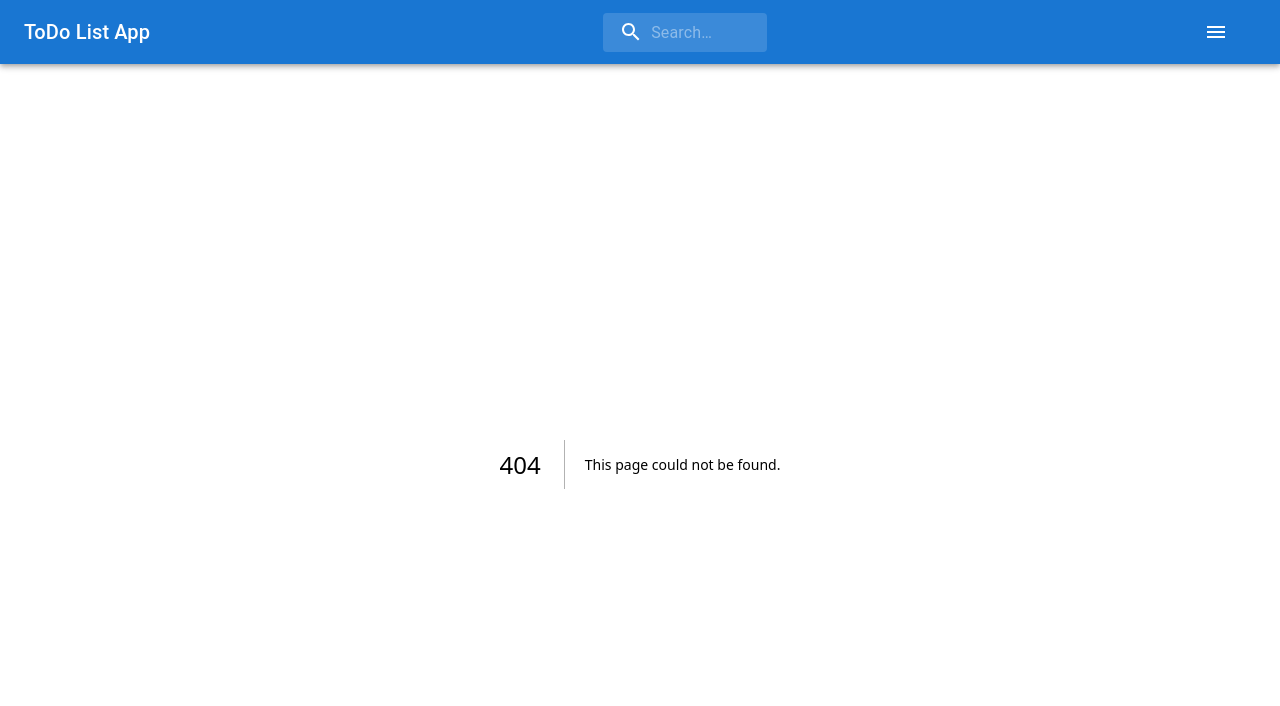
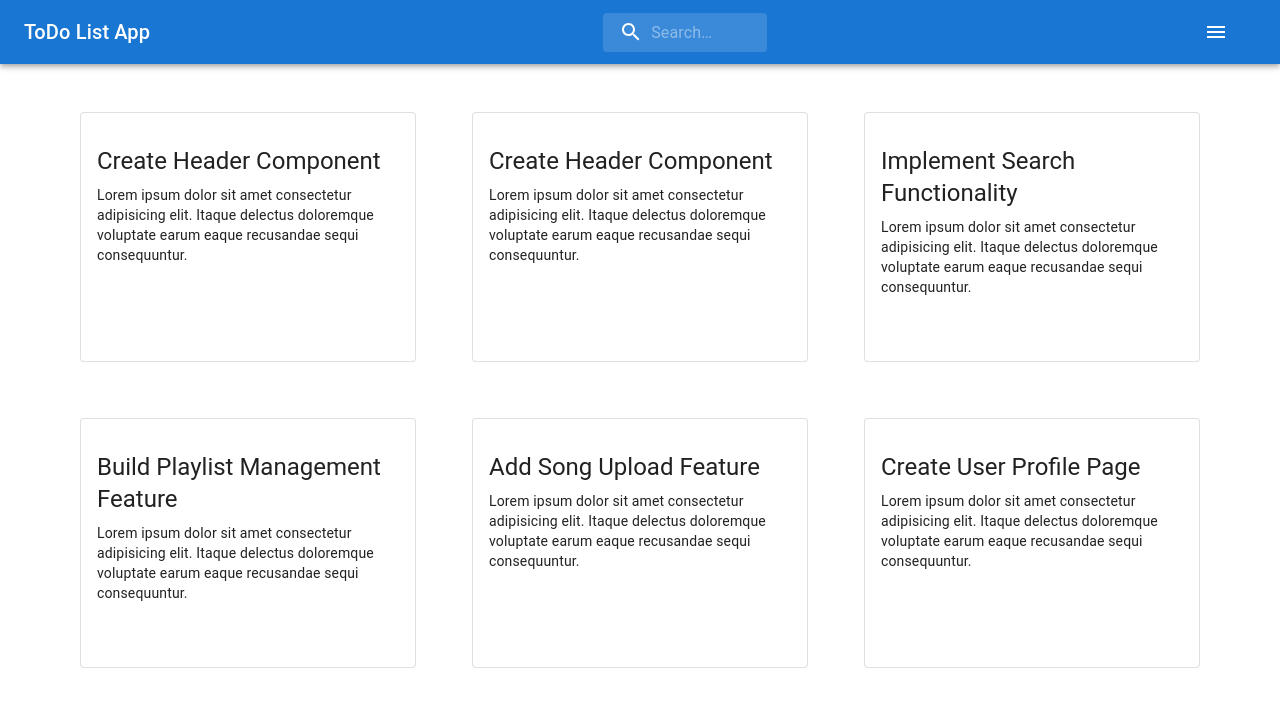
Before and after one commit to revti-kale/todo-app, a Next.js app: page /todo/list in a window 1280 px wide. Before the commit this address had no page. Shown: the top 706 px of the page. Built offline with nearby package versions, Linux system fonts and the light colour scheme.

Commit message:
todo UI component

```diff
--- a/src/app/page.tsx
+++ b/src/app/page.tsx
@@ -1,7 +1,10 @@
+import Header from "./header";
+
+
 export default function Home() {
   return (
    <>
-   <h1>Hello World</h1>
+   <h1>hello world</h1>
    </>
   );
 }
--- /dev/null
+++ b/src/app/todo/list/page.tsx
@@ -0,0 +1,10 @@
+import { ToDoListView } from '@/sections/todo/view';
+
+
+export const metadata = {
+  title: 'ToDo List',
+};
+
+export default function ToDoListViewPage() {
+  return <ToDoListView />;
+}
--- /dev/null
+++ b/src/sections/todo/view/index.ts
@@ -0,0 +1 @@
+export { default as ToDoListView } from './todo-list-view';
--- /dev/null
+++ b/src/sections/todo/view/todo-list-view.tsx
@@ -0,0 +1,84 @@
+import Box from "@mui/material/Box";
+import Card from "@mui/material/Card";
+import CardContent from "@mui/material/CardContent";
+import Container from "@mui/material/Container";
+import Grid from "@mui/material/Grid";
+import Typography from "@mui/material/Typography";
+
+
+const todos = [
+  {
+    title: "Create Header Component",
+    description:
+      "Lorem ipsum dolor sit amet consectetur adipisicing elit. Itaque delectus doloremque voluptate earum eaque recusandae sequi consequuntur.",
+  },
+  {
+    title: "Create Header Component",
+    description:
+      "Lorem ipsum dolor sit amet consectetur adipisicing elit. Itaque delectus doloremque voluptate earum eaque recusandae sequi consequuntur.",
+  },
+  {
+    title: "Implement Search Functionality",
+    description:
+      "Lorem ipsum dolor sit amet consectetur adipisicing elit. Itaque delectus doloremque voluptate earum eaque recusandae sequi consequuntur.",
+  },
+  {
+    title: "Build Playlist Management Feature",
+    description:
+      "Lorem ipsum dolor sit amet consectetur adipisicing elit. Itaque delectus doloremque voluptate earum eaque recusandae sequi consequuntur.",
+  },
+  {
+    title: "Add Song Upload Feature",
+    description:
+      "Lorem ipsum dolor sit amet consectetur adipisicing elit. Itaque delectus doloremque voluptate earum eaque recusandae sequi consequuntur.",
+  },
+  {
+    title: "Create User Profile Page",
+    description:
+      "Lorem ipsum dolor sit amet consectetur adipisicing elit. Itaque delectus doloremque voluptate earum eaque recusandae sequi consequuntur.",
+  },
+];
+
+export default function ToDoListView() {
+  return (
+    <Container maxWidth="lg" sx={{ marginTop: 4 }}>
+      <Grid container spacing={3} justifyContent="center">
+        {todos.map((todo, index) => (
+          <Grid item xs={12} sm={6} md={4} key={index}>
+            <Box
+              sx={{
+                display: "flex",
+                justifyContent: "center",
+                alignItems: "center",
+              }}
+            >
+              <Card
+                variant="outlined"
+                sx={{ width: 500, height: 250, margin: 2 }}
+              >
+                <CardContent
+                  sx={{
+                    display: "flex",
+                    flexDirection: "column",
+                    justifyContent: "space-between",
+                  }}
+                >
+                  <Typography
+                    variant="h5"
+                    component="div"
+                    sx={{ marginTop: 2, marginBottom: 1 }}
+                  >
+                    {todo.title}
+                  </Typography>
+                  <Typography variant="body2" sx={{ flexGrow: 1 }}>
+                    {todo.description}
+                  </Typography>
+                </CardContent>
+              </Card>
+            </Box>
+          </Grid>
+        ))}
+      </Grid>
+    </Container>
+  );
+}
```
